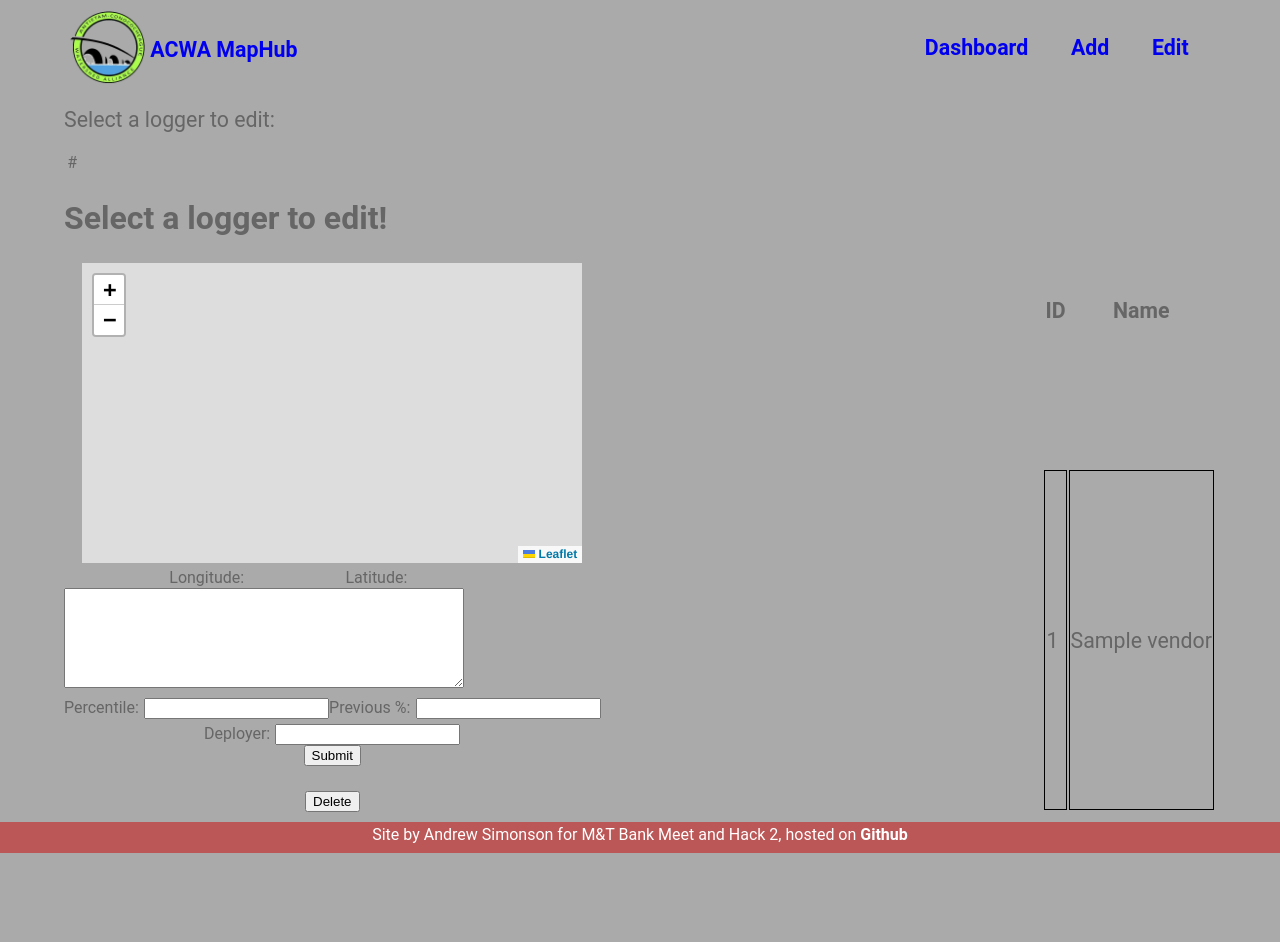
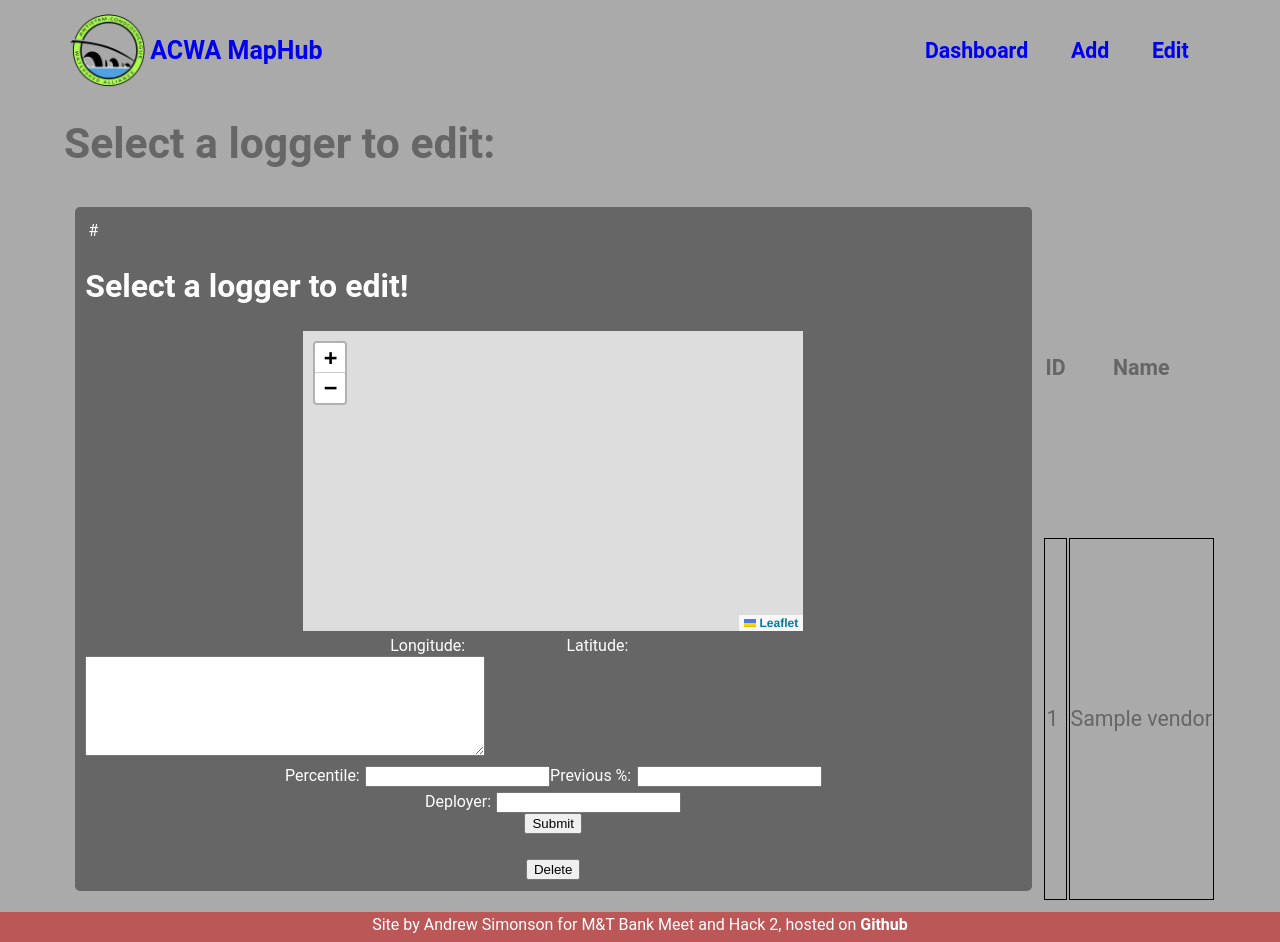
Before and after one commit to asimonson1125/Community-MapHub, a Flask app: page /edit in a window 1280 px wide. Before the commit the page ends 853 px from the top, so only its background shows below. Run offline with Flask 3, Linux system fonts and the light colour scheme; tables that the repository leaves empty hold one stand-in row (values such as "Sample post").

Commit message:
final styling before sleepytime

```diff
--- a/webapp/static/css/styles.css
+++ b/webapp/static/css/styles.css
@@ -38,12 +38,12 @@ body {
   display: none;
 }
 
-h1 {
+/* h1 {
   font-size: 1em;
   font-weight: 400;
   margin-top: 20px;
   line-height: 1.5;
-}
+} */
 
 p {
   font-size: 0.75em;
@@ -156,6 +156,15 @@ img.header {
 .fsb{
   justify-content: space-between;
   flex-wrap: wrap;
+}
+
+#editor{
+  background-color: #666666;
+  border-radius: 5px;
+  flex-grow: 1;
+  color: white;
+  margin:0.5em;
+  padding: 0.5em;
 }
 
 .active {
--- a/webapp/templates/header.html
+++ b/webapp/templates/header.html
@@ -35,7 +35,7 @@
       <div class="crate">
         <a href="/" class="title">
           <img src="{{ url_for('static', filename='images/ACWA.png') }}" alt="logo">
-          <h1>ACWA MapHub</h1>
+          <h3>ACWA MapHub</h3>
         </a>
 
         <div class="dropdown-toggle">
--- a/webapp/templates/home.html
+++ b/webapp/templates/home.html
@@ -34,7 +34,9 @@
       const legend = new Legend ({
         view: view
       });
-      view.ui.add(legend, "top-right");
+      if(document.body.scrollWidth > 900){
+        view.ui.add(legend, "top-right");
+      }
 
   });
   </script>
```
